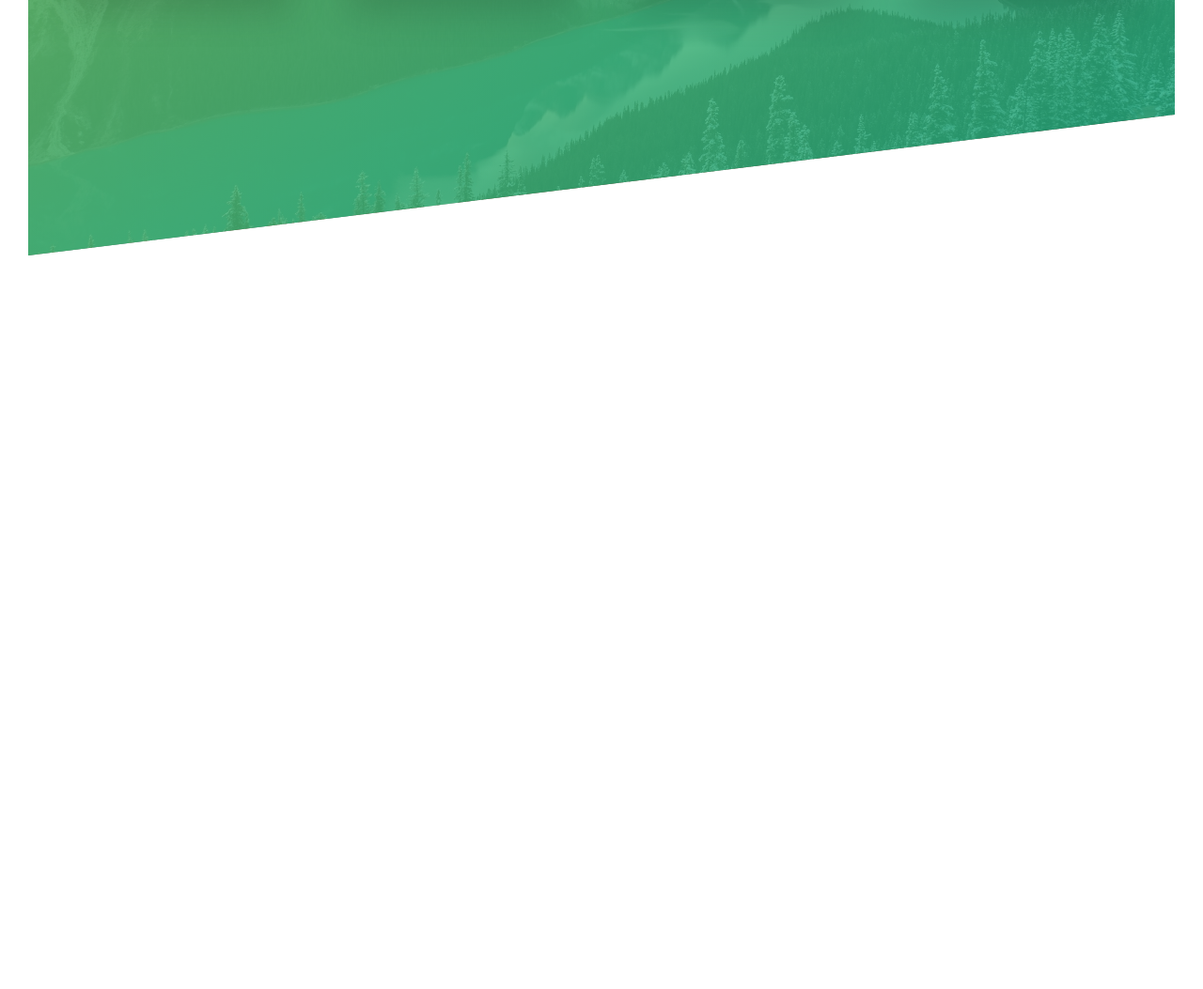
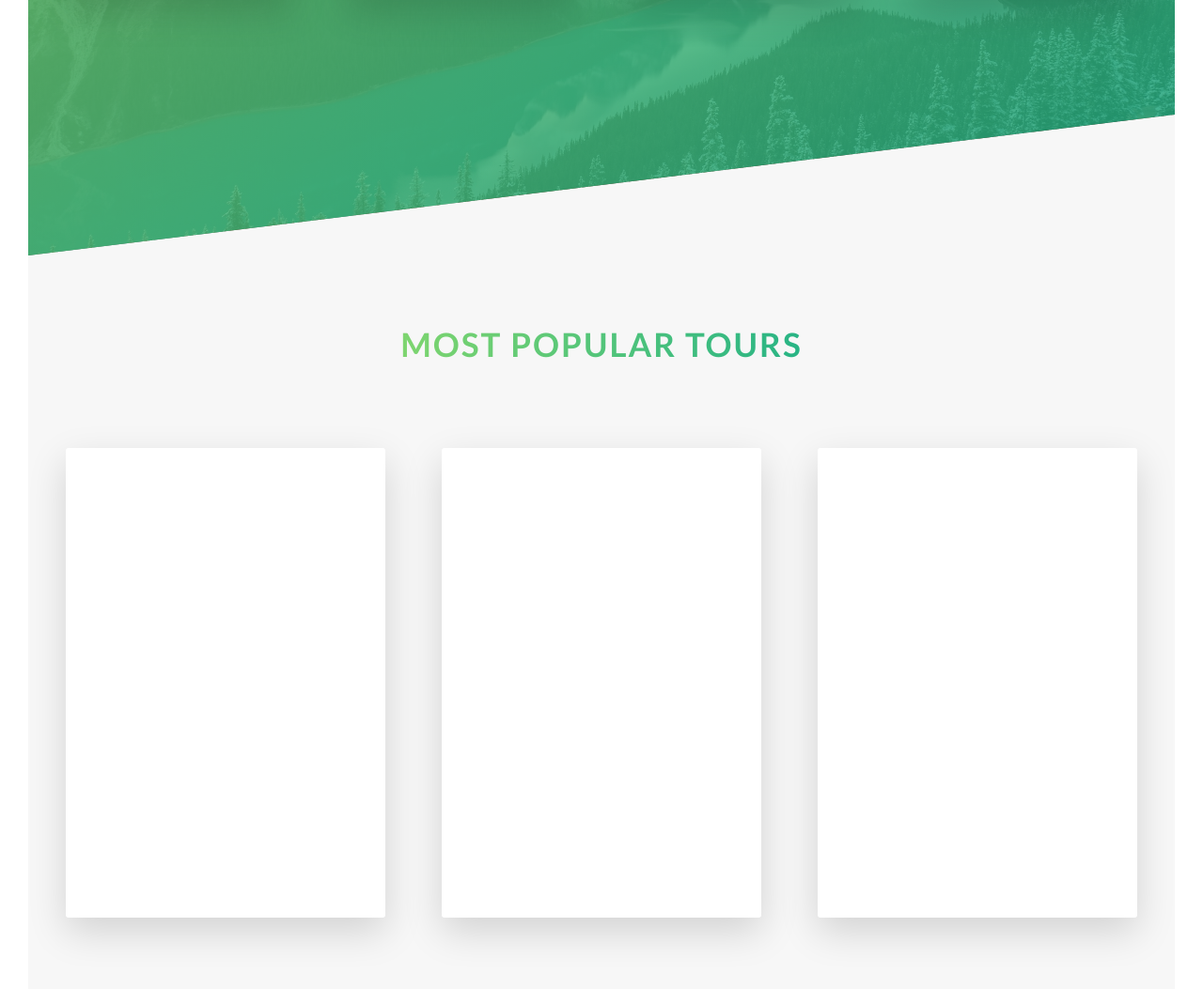
Before and after one commit to BBugarcic/natours, a website: page index.html in a window 1280 px wide. Shown: the part 1927-2980 px from the top of the page at 94% size. Before the commit the page ends 2199 px from the top, so only its background shows below. Drawn offline with Linux system fonts and the light colour scheme.

Commit message:
section-tours

```diff
--- a/index.html
+++ b/index.html
@@ -96,6 +96,46 @@
 
                 </div>
             </section>
+
+            <section class="section-tours">
+                <div class="u-center-text u-margin-bottom-big">
+                    <h2 class="heading-secondary">
+                        Most popular tours
+                    </h2>
+                </div>
+                <div class="row">
+                    <div class="col-1-of-3">
+                        <div class="card">
+                            <div class="card__side card__side--front">
+                                text
+                            </div>
+                            <div class="card__side card__side--back card__side--back-1">
+                                back
+                            </div>
+                        </div>
+                    </div>
+                    <div class="col-1-of-3">
+                        <div class="card">
+                            <div class="card__side card__side--front">
+                                text
+                            </div>
+                            <div class="card__side card__side--back">
+                                back
+                            </div>
+                        </div>
+                    </div>
+                    <div class="col-1-of-3">
+                        <div class="card">
+                            <div class="card__side card__side--front">
+                                text
+                            </div>
+                            <div class="card__side card__side--back card__side--back-1">
+                                back
+                            </div>
+                        </div>
+                    </div>
+                </div>
+            </section>
         </main>
 
         <!-- <section class="grid">
--- a/sass/abstracts/_variables.scss
+++ b/sass/abstracts/_variables.scss
@@ -1,6 +1,15 @@
 $color-primary: #55c57a;
 $color-primary-light: #7ed56f;
 $color-primary-dark: #28b485;
+
+$color-secondary-light: #ffb900;
+$color-secondary-dark: #ff7730;
+
+$color-tertiary-light: #2998ff;
+$color-tertiary-light: #5643fa;
+
+
+
 $color-light-gray: #777;
 $color-gray-light-1: #f7f7f7;
 $color-white: #fff;
--- /dev/null
+++ b/sass/components/_card.scss
@@ -0,0 +1,40 @@
+.card {
+    -moz-perspective: 150rem;
+    perspective: 150rem;
+    position: relative;
+    height: 50rem;
+
+    &__side {
+        height: 100%;
+        color: #ffffff;
+        font-size: 2rem;
+        text-transform: uppercase;
+        transition: all .8s ease;
+        position: absolute;
+        width: 100%;
+        top: 0;
+        left: 0;
+        backface-visibility: hidden;
+        border-radius: 3px;
+        box-shadow: 0 1.5rem 4rem rgba($color-black, .15);
+        &--front {
+            background-color: $color-white;
+        }
+
+        &--back {
+            transform: rotateY(180deg);
+
+            &-1 {
+                background-image: linear-gradient(to right bottom, $color-secondary-light, $color-secondary-dark);
+            }
+
+        }
+    }
+
+    &:hover &__side--front {
+        transform: rotateY(180deg);
+    }
+    &:hover &__side--back {
+        transform: rotateY(0);
+    }
+}
--- a/sass/main.scss
+++ b/sass/main.scss
@@ -8,6 +8,7 @@
 @import "components/button";
 @import "components/composition";
 @import "components/feature-box";
+@import "components/card";
 @import "layout/header";
 @import "layout/grid";
 @import "pages/home";
--- a/sass/pages/_home.scss
+++ b/sass/pages/_home.scss
@@ -20,3 +20,9 @@
         transform: skewY(7deg);
     }
 }
+
+.section-tours {
+    background-color: $color-gray-light-1;
+    padding: 25rem 0 50rem 0;
+    margin-top: -11rem;
+}
```
Also changed, not shown: css/style.css.
